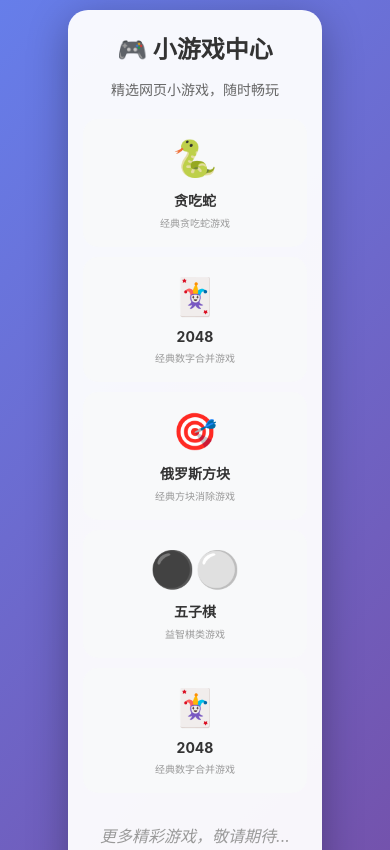
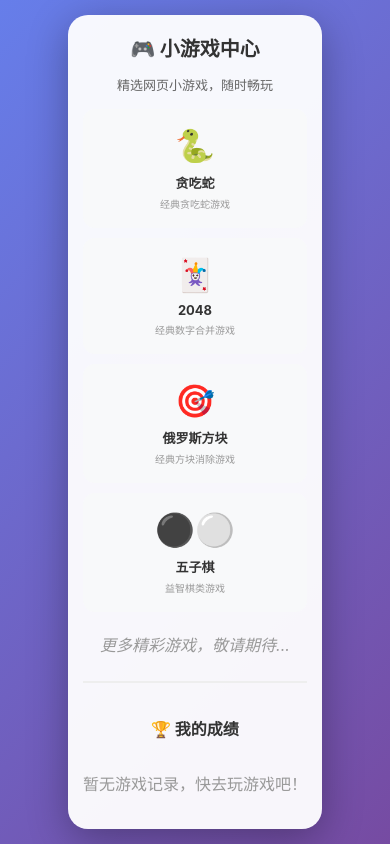
Before and after one commit to feizaisky/mini-games, a plain HTML site: page index.html in a window 390 px wide. Shown: the top 850 px of the page. Drawn offline with Linux system fonts and the light colour scheme.

Commit message:
refactor: 优化首页布局，减少留白使界面更紧凑
- 减少容器内边距（50px → 30px）
- 缩小游戏卡片间距和内边距
- 减小字体和图标尺寸
- 删除重复的 2048 游戏卡片
- 优化移动端显示效果

Co-Authored-By: Claude Sonnet 4.5 <noreply@anthropic.com>

```diff
--- a/index.html
+++ b/index.html
@@ -38,30 +38,30 @@
         .container {
             text-align: center;
             background: rgba(255, 255, 255, 0.95);
-            padding: 50px;
+            padding: 30px 25px;
             border-radius: 20px;
             box-shadow: 0 10px 40px rgba(0, 0, 0, 0.3);
             max-width: 800px;
         }
         h1 {
             color: #333;
-            margin-bottom: 10px;
+            margin-bottom: 8px;
             margin-top: 0;
         }
         .subtitle {
             color: #666;
-            margin-bottom: 40px;
+            margin-bottom: 25px;
         }
         .games-grid {
             display: grid;
             grid-template-columns: repeat(auto-fit, minmax(200px, 1fr));
-            gap: 20px;
-            margin-bottom: 30px;
+            gap: 15px;
+            margin-bottom: 20px;
         }
         .game-card {
             background: #f8f9fa;
-            border-radius: 15px;
-            padding: 30px 20px;
+            border-radius: 12px;
+            padding: 20px 15px;
             text-decoration: none;
             color: #333;
             transition: all 0.3s;
@@ -77,52 +77,52 @@
             background: #f0f0f0;
         }
         .game-icon {
-            font-size: 48px;
-            margin-bottom: 15px;
+            font-size: 40px;
+            margin-bottom: 10px;
         }
         .game-title {
-            font-size: 18px;
+            font-size: 16px;
             font-weight: bold;
             color: #333;
-            margin-bottom: 5px;
+            margin-bottom: 4px;
         }
         .game-desc {
-            font-size: 12px;
+            font-size: 11px;
             color: #999;
         }
         .coming-soon {
             color: #999;
             font-style: italic;
-            margin-top: 20px;
+            margin-top: 15px;
         }
         .my-scores {
-            margin-top: 40px;
-            padding-top: 30px;
+            margin-top: 25px;
+            padding-top: 20px;
             border-top: 2px solid #eee;
         }
         .my-scores h2 {
             color: #333;
-            margin-bottom: 20px;
-            font-size: 20px;
+            margin-bottom: 15px;
+            font-size: 18px;
         }
         .scores-grid {
             display: grid;
             grid-template-columns: repeat(auto-fit, minmax(150px, 1fr));
-            gap: 15px;
+            gap: 12px;
         }
         .score-item {
             background: #f8f9fa;
             border-radius: 10px;
-            padding: 15px;
+            padding: 12px;
             text-align: center;
         }
         .score-item .game-name {
-            font-size: 14px;
+            font-size: 13px;
             color: #666;
-            margin-bottom: 5px;
+            margin-bottom: 4px;
         }
         .score-item .score-value {
-            font-size: 24px;
+            font-size: 20px;
             font-weight: bold;
             color: #667eea;
         }
@@ -132,15 +132,15 @@
         }
         @media (max-width: 768px) {
             .container {
-                padding: 20px 15px;
-                margin: 10px;
+                padding: 18px 15px;
+                margin: 8px;
             }
             h1 {
-                font-size: 24px;
+                font-size: 20px;
             }
             .subtitle {
-                font-size: 14px;
-                margin-bottom: 20px;
+                font-size: 13px;
+                margin-bottom: 15px;
             }
             .games-grid {
                 grid-template-columns: repeat(2, 1fr);
@@ -150,17 +150,17 @@
                 padding: 15px 10px;
             }
             .game-icon {
-                font-size: 36px;
-                margin-bottom: 10px;
+                font-size: 32px;
+                margin-bottom: 8px;
             }
             .game-title {
-                font-size: 14px;
+                font-size: 13px;
             }
             .game-desc {
                 font-size: 10px;
             }
             .my-scores h2 {
-                font-size: 18px;
+                font-size: 16px;
             }
             .scores-grid {
                 grid-template-columns: repeat(2, 1fr);
@@ -170,7 +170,7 @@
                 padding: 10px;
             }
             .score-item .score-value {
-                font-size: 20px;
+                font-size: 18px;
             }
         }
         @media (max-width: 480px) {
@@ -211,13 +211,6 @@
                 <div class="game-icon">⚫⚪</div>
                 <div class="game-title">五子棋</div>
                 <div class="game-desc">益智棋类游戏</div>
-            </a>
-
-            <!-- 更多游戏占位 -->
-            <a href="/2048/" class="game-card">
-                <div class="game-icon">🃏</div>
-                <div class="game-title">2048</div>
-                <div class="game-desc">经典数字合并游戏</div>
             </a>
         </div>
 
```
